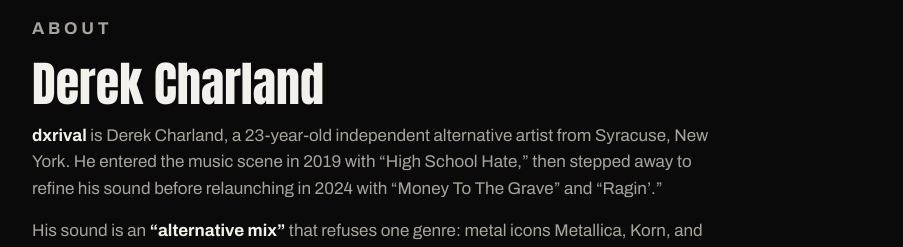
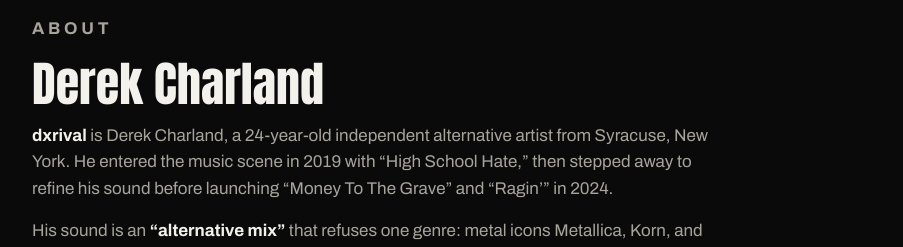
Before and after one commit to dxrivall/dxrivall.github.io, a plain HTML site: page index.html in a window 1280 px wide. Shown: the part 2620-2867 px from the top of the page, without its empty margins (188-1091 px from the left). Drawn offline with Linux system fonts and the light colour scheme.

Commit message:
Add files via upload

```diff
--- a/index.html
+++ b/index.html
@@ -549,7 +549,7 @@
       <section class="about" aria-labelledby="about-h">
         <p class="kicker">About</p>
         <h2 id="about-h">Derek Charland</h2>
-        <p><strong>dxrival</strong> is Derek Charland, a 23-year-old independent alternative artist from Syracuse, New York. He entered the music scene in 2019 with &ldquo;High School Hate,&rdquo; then stepped away to refine his sound before relaunching in 2024 with &ldquo;Money To The Grave&rdquo; and &ldquo;Ragin&rsquo;.&rdquo;</p>
+        <p><strong>dxrival</strong> is Derek Charland, a 24-year-old independent alternative artist from Syracuse, New York. He entered the music scene in 2019 with &ldquo;High School Hate,&rdquo; then stepped away to refine his sound before launching &ldquo;Money To The Grave&rdquo; and &ldquo;Ragin&rsquo;&rdquo; in 2024.</p>
         <p>His sound is an <strong>&ldquo;alternative mix&rdquo;</strong> that refuses one genre: metal icons Metallica, Korn, and System of a Down meet modern rage innovators Yeat and Ken Carson. He records, mixes, and masters his own work — and owns his rights and masters outright.</p>
         <p>2025 was his biggest year yet, with <strong>no new music released</strong>: streams climbed 331% year over year, pushing past one million total streams across 134 countries.</p>
         <div class="about-stats">
```
